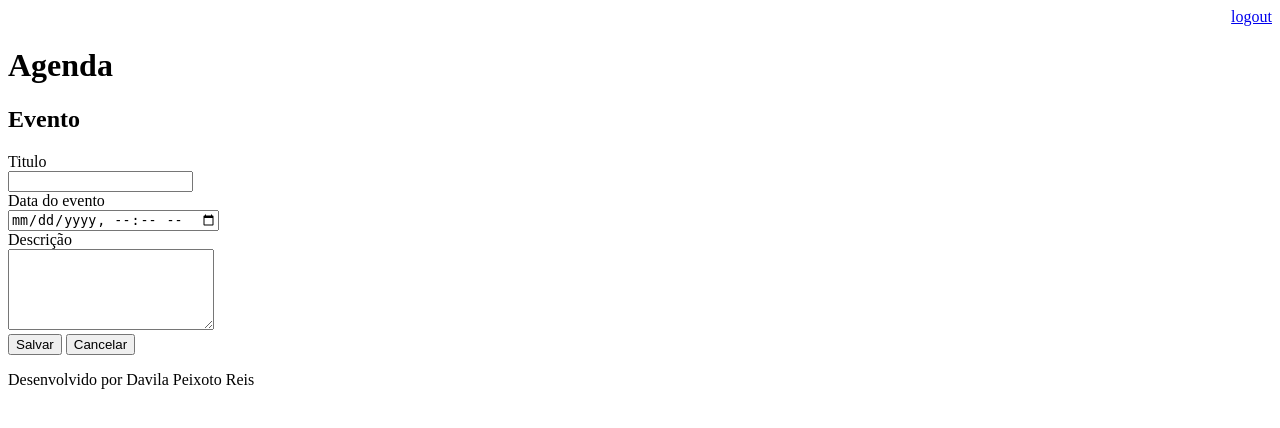
After one commit to Davilapeixoto/AGENDA-DJANGO, a Django app: page /agenda/evento/ in a window 1280 px wide. The commit adds this page. Shown: the top 428 px of the page. Run offline with Django 5.2, Linux system fonts and the light colour scheme; a user stored in the database is signed in.

Commit message:
criação de eventos

```diff
--- a/agenda/agenda/urls.py
+++ b/agenda/agenda/urls.py
@@ -23,9 +23,11 @@ from django.views.generic import RedirectView
 urlpatterns = [
     path('admin/', admin.site.urls),
     path('agenda/', views.lista_evento),
+    path('agenda/evento/', views.evento),
+    path('agenda/evento/submit', views.submit_evento),
     path('', RedirectView.as_view(url='/agenda/')),
     path('login/',views.login_user),
-    path('login/submit', views.submit_login),
+    path('login/submit/', views.submit_login),
     path('logout/', views.logout_user),
 
 ]
--- a/agenda/appcore/views.py
+++ b/agenda/appcore/views.py
@@ -31,9 +31,28 @@ def submit_login(request):
 @login_required(login_url='/login/')
 def lista_evento(request):
     user = request.user
-    evento = Evento.objects.filter(usuario=user)
+    if user.is_superuser:
+        evento = Evento.objects.all()
+    else:
+        evento = Evento.objects.filter(usuario=user)
     #usuario= request.user
     #evento = Evento.objects.filter(usuario=usuario)
     #evento = Evento.objects.all()
     dad = {'eventos': evento}
     return render(request, 'agenda.html', dad)
+
+
+@login_required(login_url='/login/')
+def evento(request):
+    return render(request, 'evento.html')
+
+@login_required(login_url='/login/')
+def submit_evento(request):
+    if request.POST:
+        titulo = request.POST.get('titulo')
+        data_evento = request.POST.get('data_evento')
+        descricao = request.POST.get('descricao')
+        usuario = request.user
+        Evento.objects.create(titulo =titulo, data_evento =data_evento, descricao =descricao,usuario =usuario )
+
+    return redirect('/')
--- a/agenda/template/agenda.html
+++ b/agenda/template/agenda.html
@@ -2,6 +2,9 @@
 
 {% block content %}
     <h2>agendamento</h2>
+    <a href="evento/">
+    <button type="button">Novo evento</button>
+    </a>
     <ul>
     {% for evento in eventos%}
         <li>{{evento.titulo}} - {{evento.get_data_evento}} </li>
--- /dev/null
+++ b/agenda/template/evento.html
@@ -0,0 +1,26 @@
+{% extends "model-page.html" %}
+
+{% block content %}
+
+<h2>Evento</h2>
+<form action="submit" method="POST">
+    {% csrf_token %}
+    <label>Titulo</label>
+    <br>
+    <input type="text" name="titulo">
+    <br>
+    <label>Data do evento</label>
+    <br>
+    <input type="datetime-local" name="data_evento" size="30">
+    <br>
+    <label>Descrição</label>
+    <br>
+    <textarea name="decricao" rows="5" cols="23"></textarea>
+    <br>
+
+    <button type="submit">Salvar</button>
+    <a href="/">
+    <button type="button">Cancelar</button>
+    </a>
+</form>
+{% endblock %}
--- a/agenda/template/login.html
+++ b/agenda/template/login.html
@@ -8,7 +8,7 @@
   <h1>Login</h1>
 
   <div align="center">
-    <form action="submit" method="POST">
+    <form action="/login/submit/" method="POST">
       {% csrf_token %}
       <label>Usuario</label>
       <input type="text" name="username">
```
Also changed, not shown: agenda/db.sqlite3.
